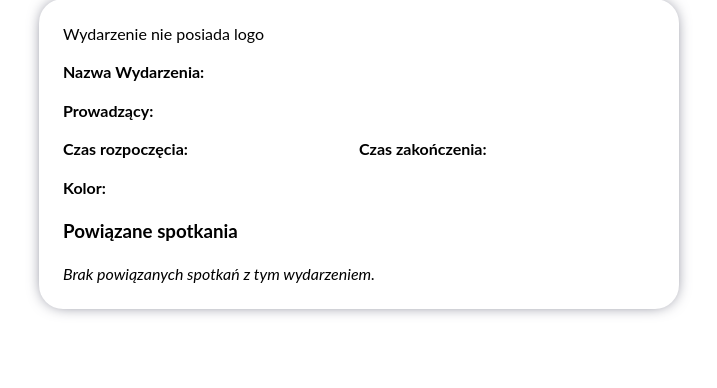
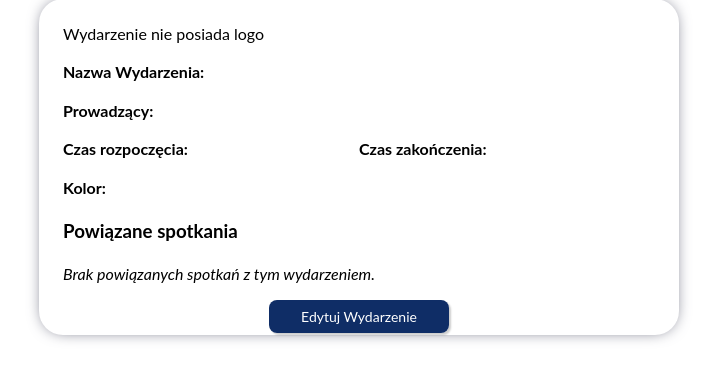
Before and after one commit to DeveloperMilosz/RoomReserveUAM, a Django app: template app/templates/pages/calendar/event_details.html in a window 1280 px wide. Shown: the part 105-493 px from the top of the page, without its empty margins (281-998 px from the left). Run offline with Django 5.2, Linux system fonts and the light colour scheme; the template is opened without the code that fills it, so the values that code supplies are empty.

Commit message:
add button (#67)

```diff
--- a/app/templates/pages/calendar/event_details.html
+++ b/app/templates/pages/calendar/event_details.html
@@ -41,6 +41,12 @@
             <p><em>Brak powiązanych spotkań z tym wydarzeniem.</em></p>
         {% endif %}
     </div>
+        <!-- Edit button -->
+        <div style="margin-top: 20px; text-align: center;">
+          <a href="{% url 'edit_event_with_meetings' event_id=event.id %}" class="form-button">Edytuj Wydarzenie</a>
+      </div>
+  </div>
+
 </div>
 
 {% endblock content %}
```
